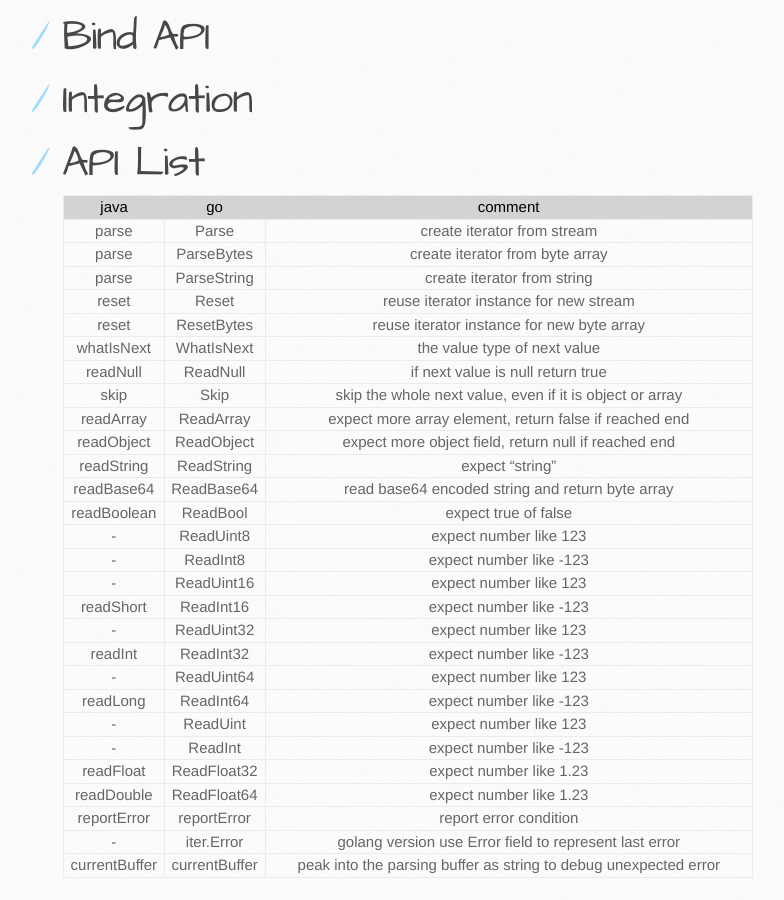
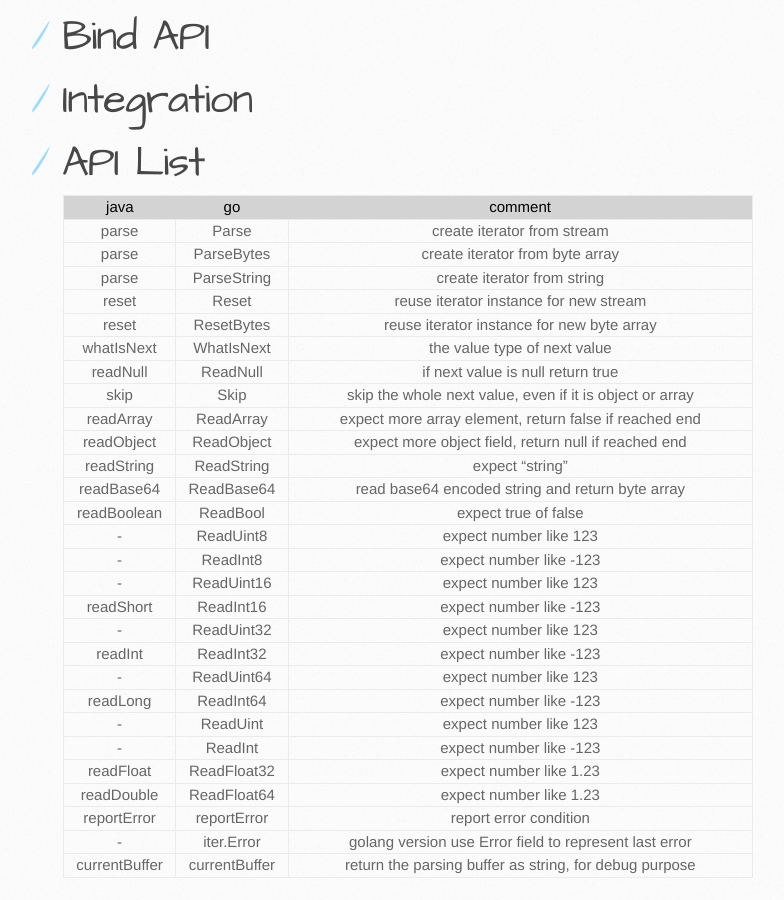
Before and after one commit to json-iterator/json-iterator.github.io, a Jekyll site: the page built from api.md, in a window 1280 px wide and 900 px high, scrolled down 4178 px. Shown: the whole window, without its empty margins (107-891 px from the left). Built offline with Jekyll 4.4.1, drawn with Linux system fonts in a browser that asks for light colours.

Commit message:
Update api.md

```diff
--- a/api.md
+++ b/api.md
@@ -202,4 +202,4 @@ It is not strictly schema free here. If the input is not string or int, but a ar
 | readDouble | ReadFloat64 | expect number like 1.23 |
 | reportError | reportError | report error condition |
 | -   | iter.Error | golang version use Error field to represent last error |
-| currentBuffer | currentBuffer | peak into the parsing buffer as string to debug unexpected error |
+| currentBuffer | currentBuffer | return the parsing buffer as string, for debug purpose |
```
